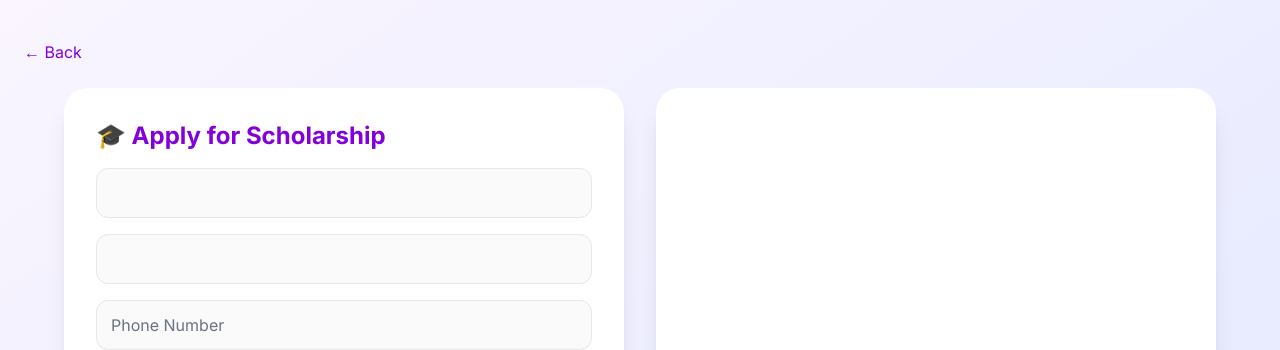
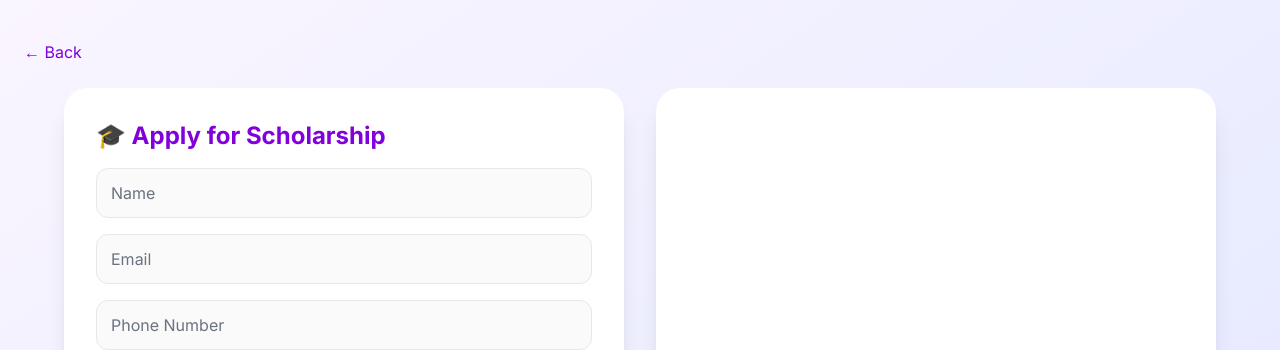
Before and after one commit to PathakAnshika/ShivTempleWebsite, a Next.js app: page /scholarship/apply in a window 1280 px wide. Shown: the top 350 px of the page. Built offline with nearby package versions, Linux system fonts and the light colour scheme.

Commit message:
Upgrade Next.js to fix security vulnerability

```diff
--- a/app/components/ScholarshipForm.jsx
+++ b/app/components/ScholarshipForm.jsx
@@ -53,7 +53,8 @@ export default function ScholarshipForm() {
       {/* NAME (AUTO) */}
       <input
         name="name"
-        value={formData.name || ""}
+         placeholder="Name"
+        // value={formData.name || ""}
         readOnly
         className="input bg-gray-100 cursor-not-allowed"
       />
@@ -61,7 +62,8 @@ export default function ScholarshipForm() {
       {/* EMAIL (AUTO) */}
       <input
         name="email"
-        value={formData.email || ""}
+        placeholder="Email"
+        // value={formData.email || ""}
         readOnly
         className="input bg-gray-100 cursor-not-allowed"
       />
```
